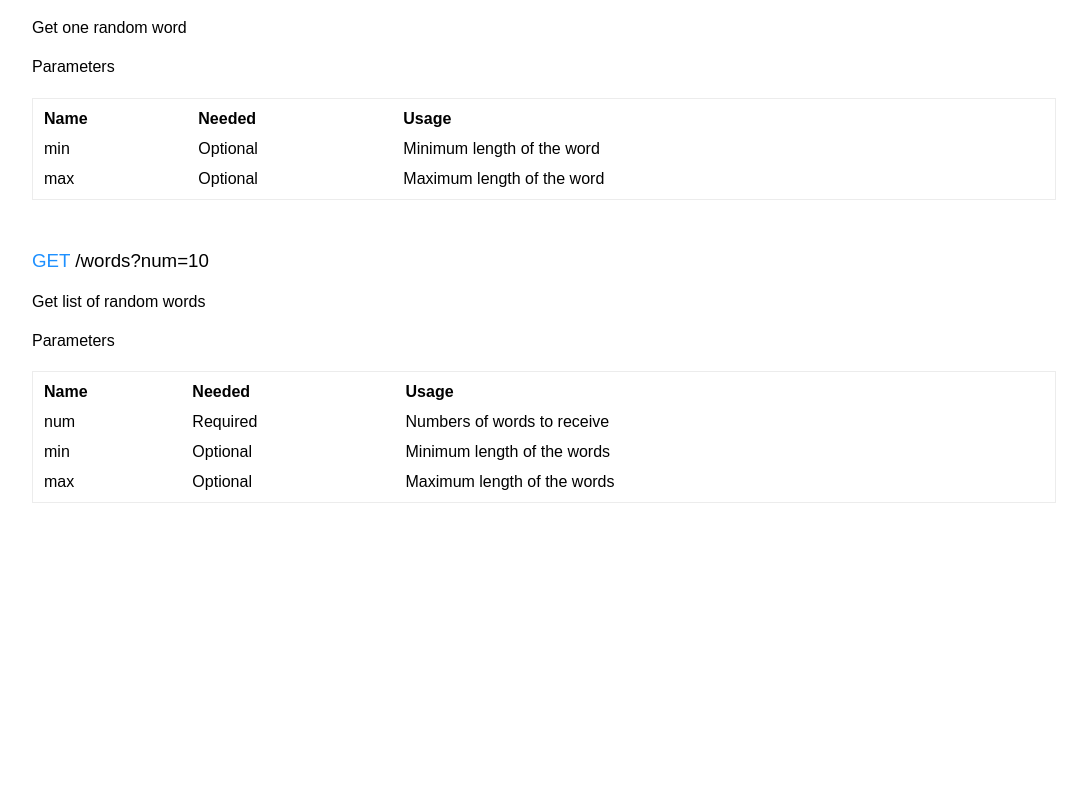
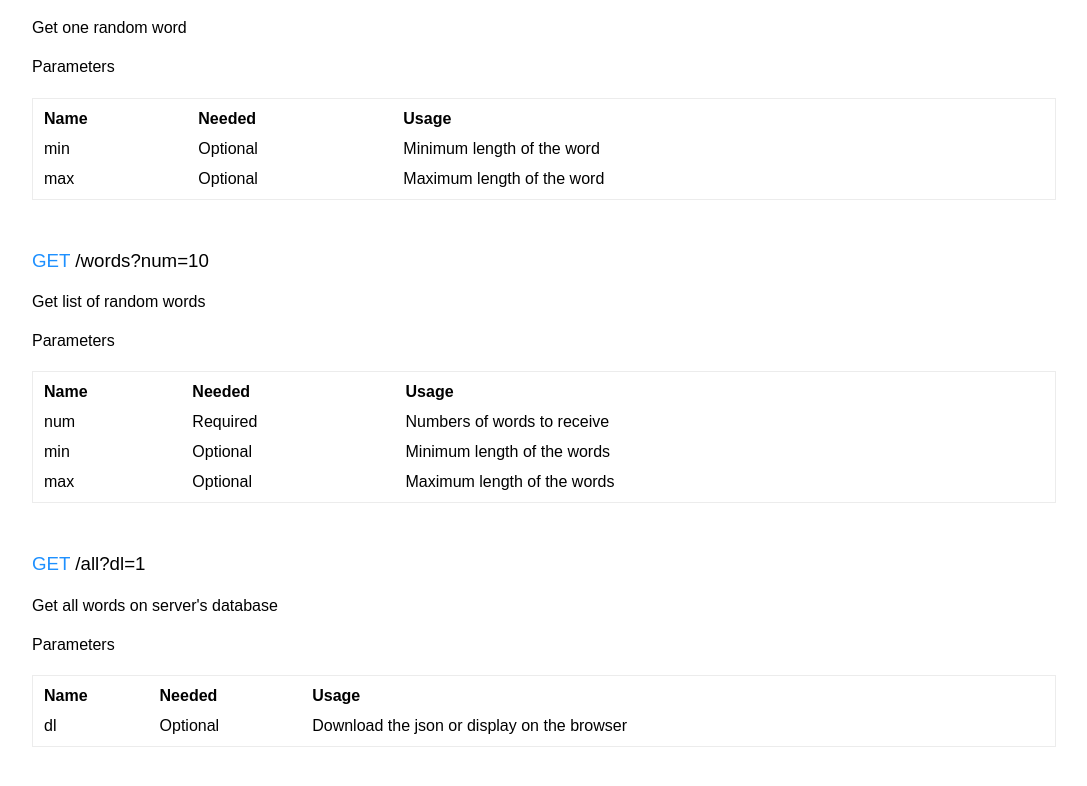
Before and after one commit to naptestdev/random-word-api, a website: page index.html in a window 1280 px wide. Shown: the part 104-890 px from the top of the page, without its empty margins (96-1183 px from the left). Before the commit the page ends 800 px from the top, so only its background shows below. Drawn offline with Linux system fonts and the light colour scheme.

Commit message:
add the all route

```diff
--- a/index.html
+++ b/index.html
@@ -101,6 +101,21 @@
           <td>Maximum length of the words</td>
         </tr>
       </table>
+      <h3 style="margin-top: 50px"><span style="color: #1e90ff">GET</span> <a href="/all?dl=1" target="_blank">/all?dl=1</a></h3>
+      <h4>Get all words on server's database</h4>
+      <h4>Parameters</h4>
+      <table style="margin-bottom: 100px">
+        <tr>
+          <th>Name</th>
+          <th>Needed</th>
+          <th>Usage</th>
+        </tr>
+        <tr>
+          <td>dl</td>
+          <td>Optional</td>
+          <td>Download the json or display on the browser</td>
+        </tr>
+      </table>
     </div>
   </body>
 </html>
```
Also changed, not shown: index.js (+11 -0 lines).
